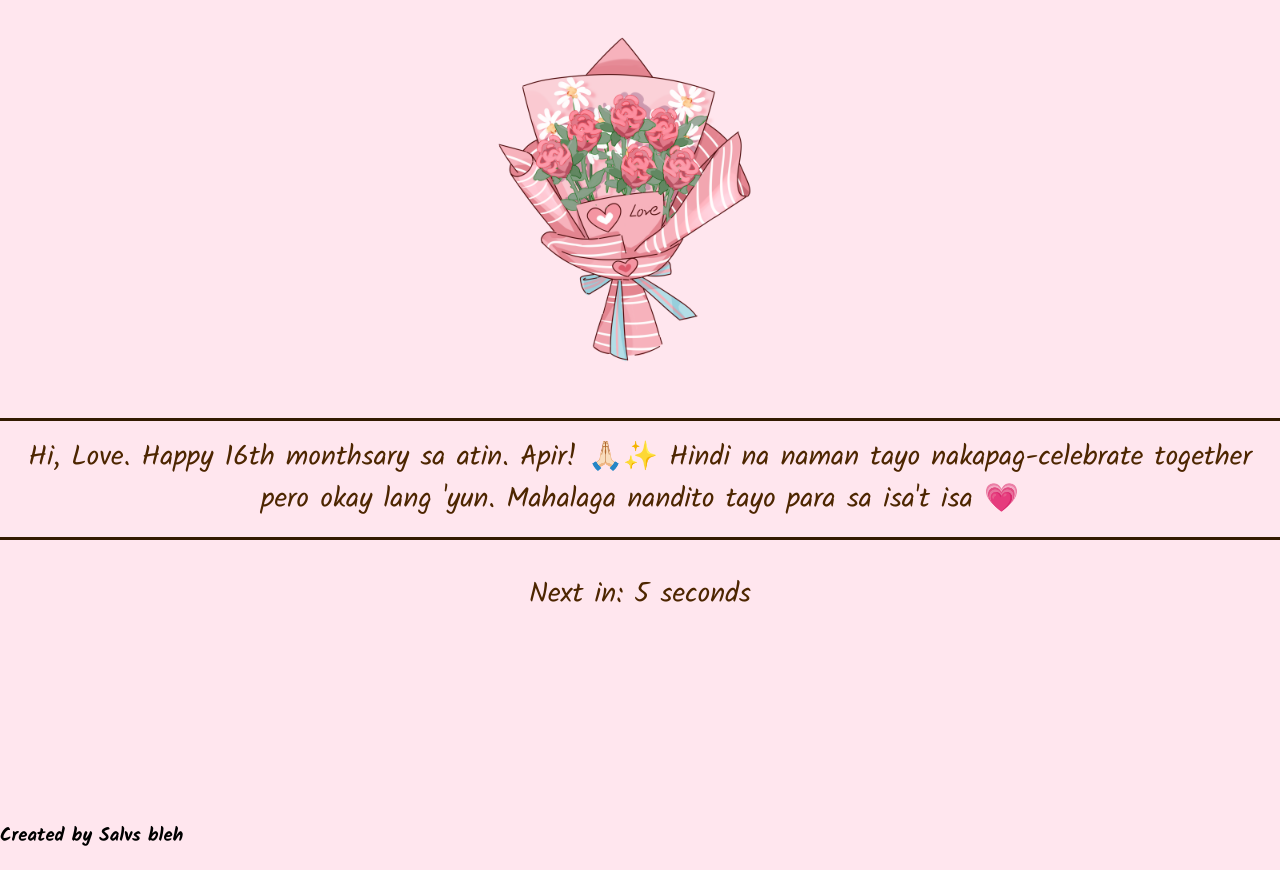
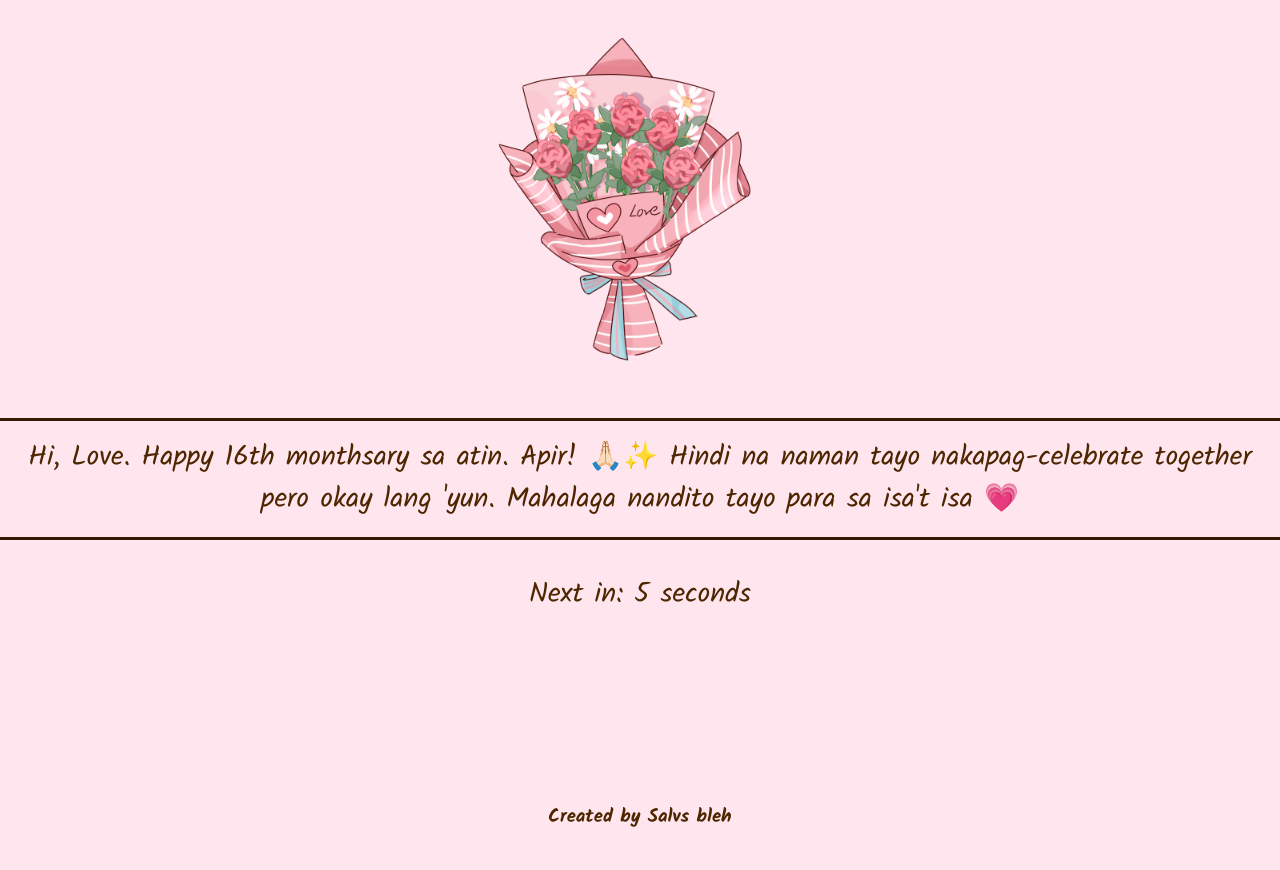
Before and after one commit to saaaLvs/happy16th, a plain HTML site: page index.html in a window 1280 px wide. Shown: the part 124-994 px from the top of the page. After the commit the page ends 956 px from the top, so only its background shows below. Drawn offline with Linux system fonts and the light colour scheme.

Commit message:
Update style.css

```diff
--- a/style.css
+++ b/style.css
@@ -7,7 +7,7 @@ body {
   font-family: "Kalam", cursive;
 }
 
-h1, p {
+h1, p, h3{
   color: #4d2600;
   text-align: center;
   margin: 0 1rem;
@@ -30,6 +30,9 @@ p {
   display: none; /* Initially hide all paragraphs */
   opacity: 0; /* Set initial opacity to 0 for fading effect */
   transition: opacity 0.5s ease-in-out; /* Smooth transition for fade */
+}
+
+h3 {
 }
 
 hr {
```
